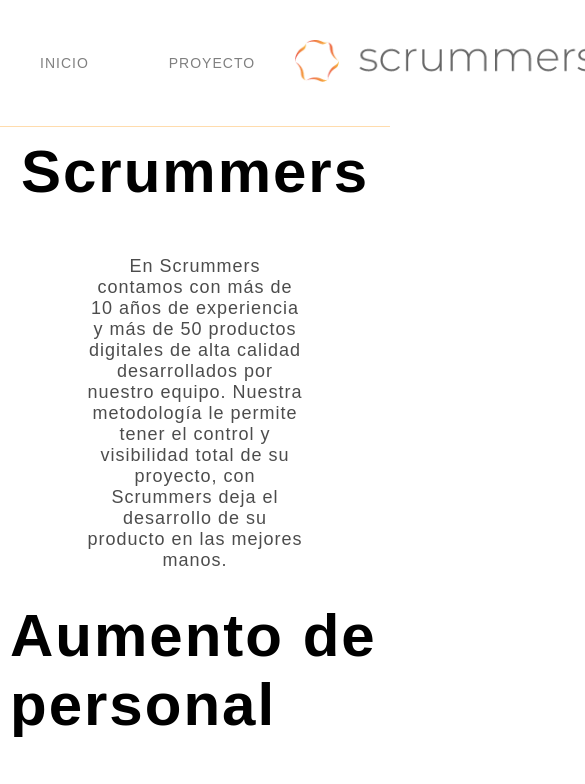
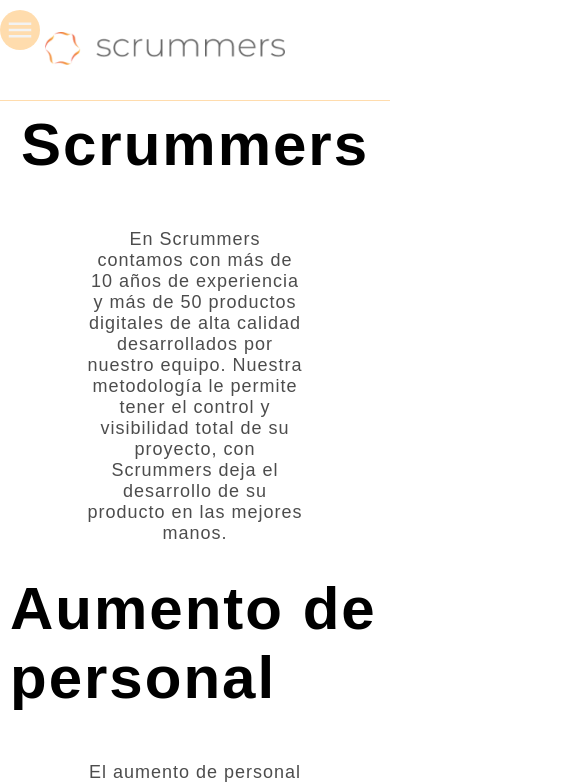
Before and after one commit to IvanGonzalez10/ScrummersTest, a React (Create React App) app: page / in a window 390 px wide. Shown: the top 784 px of the page, 585 px wide, since content can reach past the window. Built offline with nearby package versions, Linux system fonts and the light colour scheme.

Commit message:
adding burger button

```diff
--- a/src/App.js
+++ b/src/App.js
@@ -7,12 +7,14 @@ import { Project } from "./Pages/Project/Project";
 import { About } from "./Pages/About/About";
 import { Technologies } from "./Pages/Technologies/Technologies";
 import { NotFound } from './Pages/NotFound/NotFound';
+import { BurgerButton } from './Components/BurgerButton/index';
 
 import { Router } from "@reach/router";
 
 export const App = () => (
   <>
     <Header />
+    <BurgerButton />
     <Router>
       <NotFound default />
       <Home path='/' />
--- /dev/null
+++ b/src/Components/BurgerButton/index.jsx
@@ -0,0 +1,28 @@
+import React, { useState } from "react";
+import "./styles.scss";
+import { Link } from "@reach/router";
+
+export const BurgerButton = () => {
+  const [status, setStatus] = useState("close");
+  return (
+    <div>
+      <img
+        className="burger-menu"
+        src="./assets/menu.svg"
+        alt="menu"
+        role="button"
+        onClick={() => setStatus(status === "open" ? "close" : "open")}
+      />
+      <div className={status}>
+        <div className="nav-container">
+          <nav>
+            <Link to="/">Inicio</Link>
+            <Link to="/project">Proyecto</Link>
+            <Link to="/about">Acerca de</Link>
+            <Link to="/technologies">Tecnologias</Link>
+          </nav>
+        </div>
+      </div>
+    </div>
+  );
+};
--- /dev/null
+++ b/src/Components/BurgerButton/styles.scss
@@ -0,0 +1,87 @@
+.burger-menu {
+  width: 40px;
+  height: 40px;
+  border-radius: 50%;
+  background-color: #ff910052;
+  display: none;
+  justify-content: center;
+  align-items: center;
+  padding: 5px;
+  top: 10px;
+  position: fixed;
+  z-index: 1000;
+}
+
+.nav-container {
+  position: fixed;
+  display: flex;
+  justify-content: center;
+  align-items: center;
+  width: 35vw;
+  height: auto;
+  top: 0;
+  left: -55vw;
+  transition: 0.5s;
+  z-index: 10;
+}
+
+.nav-container a {
+  display: flex;
+  flex-direction: row;
+  justify-content: center;
+  align-items: center;
+  padding: 15px;
+  color: #ffffff;
+  font-size: 30px;
+  background: #ff910052;
+}
+
+.open {
+  left: 0;
+}
+
+@media screen and (max-width: 480px) {
+  .burger-menu {
+    display: flex;
+    z-index: 100;
+  }
+  .open .nav-container {
+    position: fixed;
+    display: flex;
+    justify-content: center;
+    align-items: center;
+    letter-spacing: 1px;
+    width: 60vw;
+    top: 4%;
+    left: -5%;
+    transition: 0.5s;
+  }
+
+  .nav-container a {
+    font-size: 15px;
+    text-decoration: none;
+  }
+}
+
+@media screen and (max-width: 770px) and (min-width: 481px) {
+  .burger-menu {
+    display: flex;
+    z-index: 100;
+  }
+  .open .nav-container {
+    position: fixed;
+    display: flex;
+    justify-content: center;
+    align-items: center;
+    width: 35vw;
+    height: auto;
+    top: 4%;
+    left: -2%;
+    transition: 0.5s;
+  }
+
+  .nav-container a {
+    font-size: 25px;
+    text-decoration: none;
+  }
+}
--- a/src/Components/Header/styles.scss
+++ b/src/Components/Header/styles.scss
@@ -11,7 +11,7 @@
   border-bottom: 1px solid #ff910052;
 }
 
-.image-container img{
+.image-container img {
   margin: 0 auto;
   justify-content: center;
   align-items: center;
@@ -22,7 +22,7 @@
   transition: transform 400ms;
 }
 
-.nav-container-header a{
+.nav-container-header a {
   text-decoration: none;
   margin: 20px;
   font-size: 14px;
@@ -33,8 +33,29 @@
   font-weight: 400;
 }
 
-.nav-container-header a:hover{
-  border-bottom: 1px solid #FF9200;
-  color: #FF9200;
+.nav-container-header a:hover {
+  border-bottom: 1px solid #ff9200;
+  color: #ff9200;
   transition: color 500ms;
 }
+
+@media screen and (max-width: 480px) {
+  .header {
+    top: 1px;
+    z-index: 5;
+    height: 100px;
+    position: -webkit-sticky;
+    position: sticky;
+  }
+
+  .image-container img {
+    width: 80%;
+    height: auto;
+    justify-content: center;
+    align-items: center;
+  }
+
+  .nav-container-header a {
+    display: none;
+  }
+}
--- a/src/Components/Team/styles.scss
+++ b/src/Components/Team/styles.scss
@@ -1,5 +1,5 @@
 .team-container {
-  width: 100%;
+  width: 99%;
   height: 100%;
   display: flex;
   flex-direction: column;
```
Also changed, not shown: public/assets/menu.svg (added), 1 other file (tests, documents, lock files or other folders).
